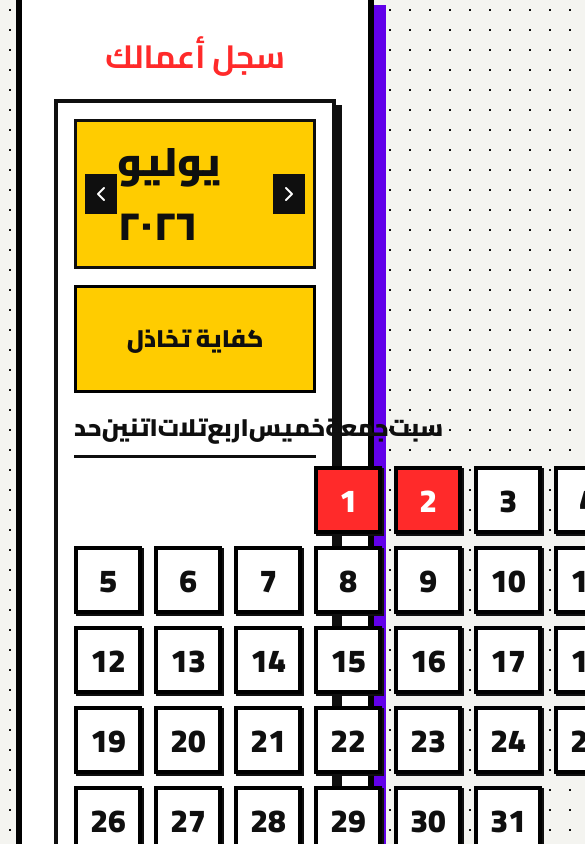
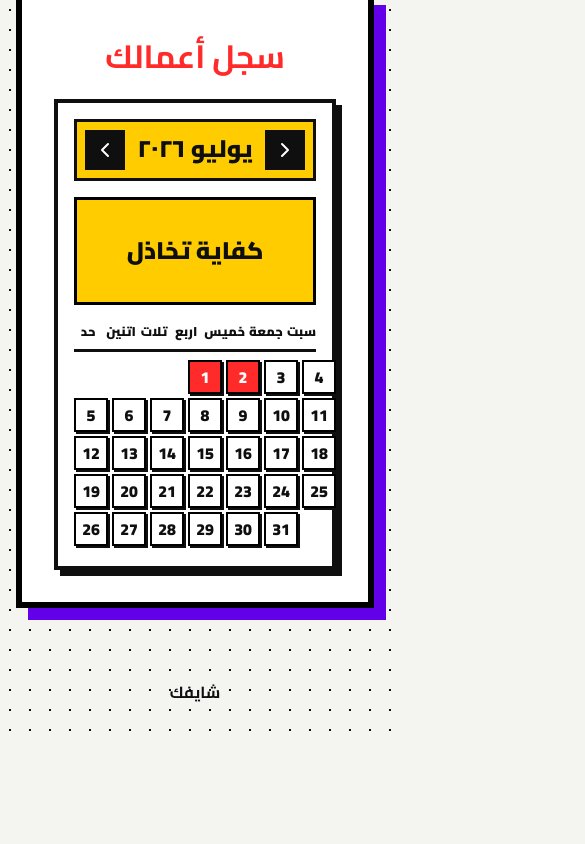
Before and after one commit to salehchadi/El-dawly-daily-reports, a React (Vite) app: page /dashboard in a window 390 px wide. Shown: the part 2320-3164 px from the top of the page, 585 px wide, since content can reach past the window. After the commit the page ends 3058 px from the top, so only its background shows below. Built offline with nearby package versions, Linux system fonts and the light colour scheme; no server answers; sample sign-in values are in the browser's storage.

Commit message:
Fix Vercel routing, Pending error, and Mobile UI

```diff
--- a/src/components/CalendarView.jsx
+++ b/src/components/CalendarView.jsx
@@ -132,7 +132,7 @@ export default function CalendarView({ reports = [], deadlines = [], onExcuseSub
     <div className="calendar" style={{ width: "100%" }}>
       <div className="calendar__header">
         <button className="calendar__nav" onClick={prevMonth}><ChevronLeft size={24} /></button>
-        <h3 className="calendar__month" style={{ fontSize: "2.5rem" }}>{monthLabel}</h3>
+        <h3 className="calendar__month">{monthLabel}</h3>
         <button className="calendar__nav" onClick={nextMonth}><ChevronRight size={24} /></button>
       </div>
 
@@ -145,12 +145,12 @@ export default function CalendarView({ reports = [], deadlines = [], onExcuseSub
       <div className="calendar__grid-wrapper">
         <div className="calendar__weekdays">
           {["حد", "اتنين", "تلات", "اربع", "خميس", "جمعة", "سبت"].map((d) => (
-            <span key={d} className="calendar__weekday" style={{ fontSize: "1.5rem" }}>{d}</span>
+            <span key={d} className="calendar__weekday">{d}</span>
           ))}
         </div>
 
         {weeks.map((week, wi) => (
-          <div key={wi} className="calendar__week" style={{ gap: "12px", marginBottom: "12px" }}>
+          <div key={wi} className="calendar__week">
             {week.map((day, di) => {
               if (day === null) {
                 return <span key={di} className="calendar__cell calendar__cell--empty" />;
@@ -186,7 +186,7 @@ export default function CalendarView({ reports = [], deadlines = [], onExcuseSub
                   key={di}
                   className={`calendar__cell ${statusClass} ${isToday ? "calendar__cell--today" : ""}`}
                   onClick={() => handleCellClick(report, dateStr, isRed, isFuture, isTodayEmpty)}
-                  style={{ border: "4px solid #000", fontFamily: "inherit", fontSize: "2rem", aspectRatio: "1/1", width: "100%", position: "relative" }}
+                  style={{ border: "4px solid #000", fontFamily: "inherit", aspectRatio: "1/1", width: "100%", position: "relative" }}
                 >
                   {day}
 
--- a/src/index.css
+++ b/src/index.css
@@ -413,7 +413,7 @@ a:hover { background: var(--color-warning); color: var(--color-dark); }
 }
 
 .calendar__month {
-  font-size: 1.8rem;
+  font-size: 2.5rem;
   font-weight: 900;
   text-transform: uppercase;
 }
@@ -436,19 +436,23 @@ a:hover { background: var(--color-warning); color: var(--color-dark); }
 .calendar__weekdays {
   display: grid;
   grid-template-columns: repeat(7, 1fr);
+  gap: 12px;
   text-align: center;
   font-weight: 900;
-  font-size: 1.2rem;
   margin-bottom: 0.5rem;
   border-bottom: 3px solid var(--color-dark);
   padding-bottom: 0.5rem;
 }
 
+.calendar__weekday {
+  font-size: 1.5rem;
+}
+
 .calendar__week {
   display: grid;
   grid-template-columns: repeat(7, 1fr);
-  gap: 8px;
-  margin-bottom: 8px;
+  gap: 12px;
+  margin-bottom: 12px;
 }
 
 .calendar__cell {
@@ -456,7 +460,7 @@ a:hover { background: var(--color-warning); color: var(--color-dark); }
   display: flex;
   align-items: center;
   justify-content: center;
-  font-size: 1.5rem;
+  font-size: 2rem;
   font-weight: 900;
   border: 3px solid var(--color-dark);
   background: #fff;
@@ -501,7 +505,10 @@ a:hover { background: var(--color-warning); color: var(--color-dark); }
   .dashboard__layout { flex-direction: column; padding: 1rem; }
   .dashboard__sidebar { width: 100%; }
   .dashboard__forms { grid-template-columns: 1fr; gap: 1rem; }
-  .calendar__cell { font-size: 1rem; }
-  .calendar__month { font-size: 1.5rem; }
+  .calendar__cell { font-size: 1rem !important; border-width: 2px !important; }
+  .calendar__month { font-size: 1.5rem !important; }
+  .calendar__weekday { font-size: 0.8rem !important; }
+  .calendar__week { gap: 4px; margin-bottom: 4px; }
+  .calendar__weekdays { gap: 4px; }
   .card { padding: 1rem; }
 }
--- a/src/pages/Login.jsx
+++ b/src/pages/Login.jsx
@@ -47,7 +47,12 @@ export default function Login() {
       navigate("/dashboard");
     } catch (err) {
       if (err.message === "ACCOUNT_PENDING") {
-        setToast({ message: "Your account is pending admin approval.", type: "info" });
+        if (mode === "signup") {
+          setToast({ message: "تم التسجيل بنجاح! الأكونت بتاعك قيد المراجعة من الإدارة.", type: "success" });
+          setMode("login");
+        } else {
+          setToast({ message: "الأكونت لسه متفعلش من الإدارة، اصبر شوية.", type: "warning" });
+        }
       } else {
         setToast({ message: err.message || "Something went wrong", type: "error" });
       }
```
Also changed, not shown: vercel.json (added).
